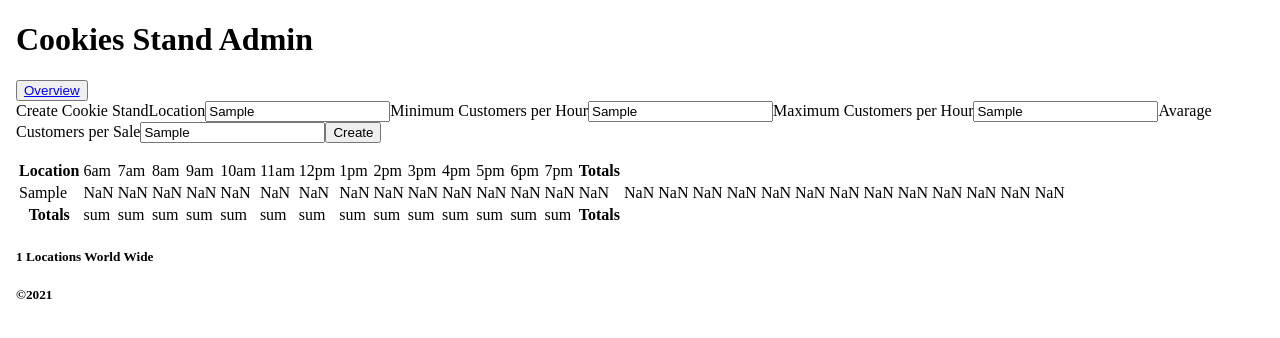
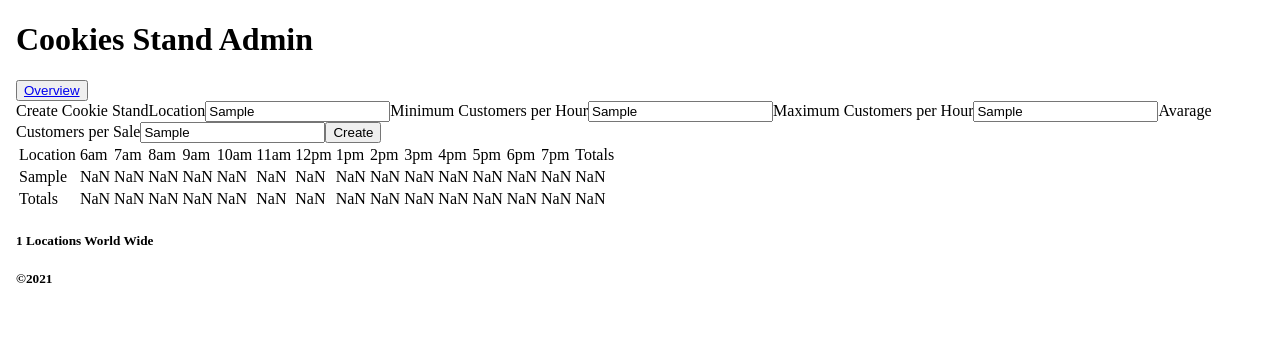
Before and after one commit to MohmmadNada/Jordan-Cookies-Stands, a Next.js app: page / in a window 1280 px wide. Both pictures are taken after typing "Sample", "Sample", "Sample", "Sample" into the empty fields and a click on the button "Create". Shown: the top 338 px of the page. Built offline with nearby package versions, Linux system fonts and the light colour scheme.

Commit message:
finish all functionality

```diff
--- a/pages/index.js
+++ b/pages/index.js
@@ -21,24 +21,99 @@ export default function Home() {
             id: locationMarket.length +1
         }
         setLocationMarket([...locationMarket,newLocations])//get new location data and set add it to collection
-
+        // createTable()
     }
     function resultTable(){
         if (locationMarket.length == 0 ){
             return(
-                'No Cookies Stands Available'
+                <p>No Cookies Stands Available</p>
             );
         }
         else{
-            return JSON.stringify(locationMarket)
+            return  createTable()
         }
+    }
+    function hourlyTotalCal(){
+        let totalAllHours=0;
+        let hourlyTotal=[]
+        for (let i=0;i<openHours.length;i++){
+            let sumHour=0;
+            locationMarket.map(element=>{
+                sumHour+=element.hourlyCustomers[i]
+            })
+            hourlyTotal[i]=sumHour
+        }
+        totalAllHours=hourlyTotal.reduce((accumulator, currentValue) => accumulator + currentValue)
+        hourlyTotal[openHours.length]=totalAllHours
+        return(hourlyTotal)
+    }
+    function createTable(){
+        return (
+            <table className='border-2 border-black'>
+                <thead>
+                    <tr className='border-2 border-black'>
+                        <td className='border-2 border-black'>
+                            Location
+                        </td>
+                        {/* flixable opening hours */}
+                        {openHours.map(oneHour=>{
+                            return(
+                                <td className='border-2 border-black'>
+                                    {oneHour}
+                                </td>
+                            );
+                        })}
 
-    }
-    function createRows(locationName){
-        return(
-                locationName.hourlyCustomers.map(item=>{
-                    <td>{item}</td>
-                })
+                        <td className='border-2 border-black'>
+                            Totals
+                        </td>
+                    </tr>
+                </thead>
+                <tbody>
+                {locationMarket.map(oneMarket=>{
+                            return(
+                                <tr className='border-2 border-black'>
+                                    <td>
+                                        {oneMarket.locationInput}
+                                    </td>
+                                    {
+                                        oneMarket.hourlyCustomers.map(hourCus=>{
+                                            return(
+                                                <td className='border-2 border-black'>
+                                                    {hourCus}
+                                                </td>
+                                            );
+                                        })
+                                    }
+                                    <td>
+                                        {
+                                            oneMarket.hourlyCustomers.reduce((accumulator, currentValue) => accumulator + currentValue)
+                                        }
+                                    </td>
+                                </tr>
+                            );
+                        })}
+                </tbody>
+                <tfoot>
+                    <tr className='border-2 border-black'>
+                    <td className='border-2 border-black'>
+                        Totals
+                    </td>
+                    {hourlyTotalCal().map(element=>{
+                        return(
+                        <td className='border-2 border-black'>
+                            {element}
+                        </td>
+
+                        )
+                    }
+                    )
+                    }
+                    </tr>
+                </tfoot>
+
+            </table>
+
         );
     }
     return (
@@ -54,65 +129,10 @@ export default function Home() {
                 <CreateForm cookiesFormHandler={cookiesFormHandler}/>
                 {/* ReportTable component */}
                 {/* <ReportTable resultTable={resultTable}/> */}
-                        <p className='w-4/5 grid-flow-col p-2 text-center bg-blue-300 rounded-lg h-3/5' >
-                        <p className='text-xl'>
-                            <table className='border border-blue-600'>
-                                <thead>
-                                    <tr>
-                                        <th>Location</th>
-                                    {/* add th tag from locations */}
-                                        {openHours.map(item=>{
-                                            return(
-                                                <td>{item}</td>
-                                            )
-                                        })}
-                                        <th>Totals</th>
-                                    </tr>
-                                </thead>
-                                <tbody>
-                                        {locationMarket.map(oneMarket=>{
-                                            return(
-                                                <tr>
-                                                    <td>
-                                                    {oneMarket.locationInput}
-                                                    </td>
-                                                {oneMarket.hourlyCustomers.map(oneHour=>{
-                                                    return(
+                        <div className='w-4/5 grid-flow-col p-2 text-center bg-blue-400 rounded-lg h-3/5' >
+                            {resultTable()}
 
-                                                    <td>
-                                                        {oneHour}
-                                                    </td>
-                                                        );
-                                            })}
-
-                                                {
-                                                oneMarket.hourlyCustomers.map(numbCus =>{
-                                                        return <td>{numbCus}</td>
-                                                })
-                                                }
-                                                </tr>
-                                            );
-                                        })}
-                                </tbody>
-
-                                <thead>
-                                    <tr>
-                                            <th>Totals</th>
-                                            {openHours.map(item=>{
-                                                return(
-                                                    <td>sum
-                                                    </td>
-                                                )
-                                            })}
-
-                                            <th>Totals</th>
-                                    </tr>
-                                </thead>
-
-                            </table>
-                            {/* {resultTable()} */}
-                        </p>
-                        </p>
+                        </div>
             </main>
             <Footer totalMarkets={locationMarket.length}/>
         </body>
```
